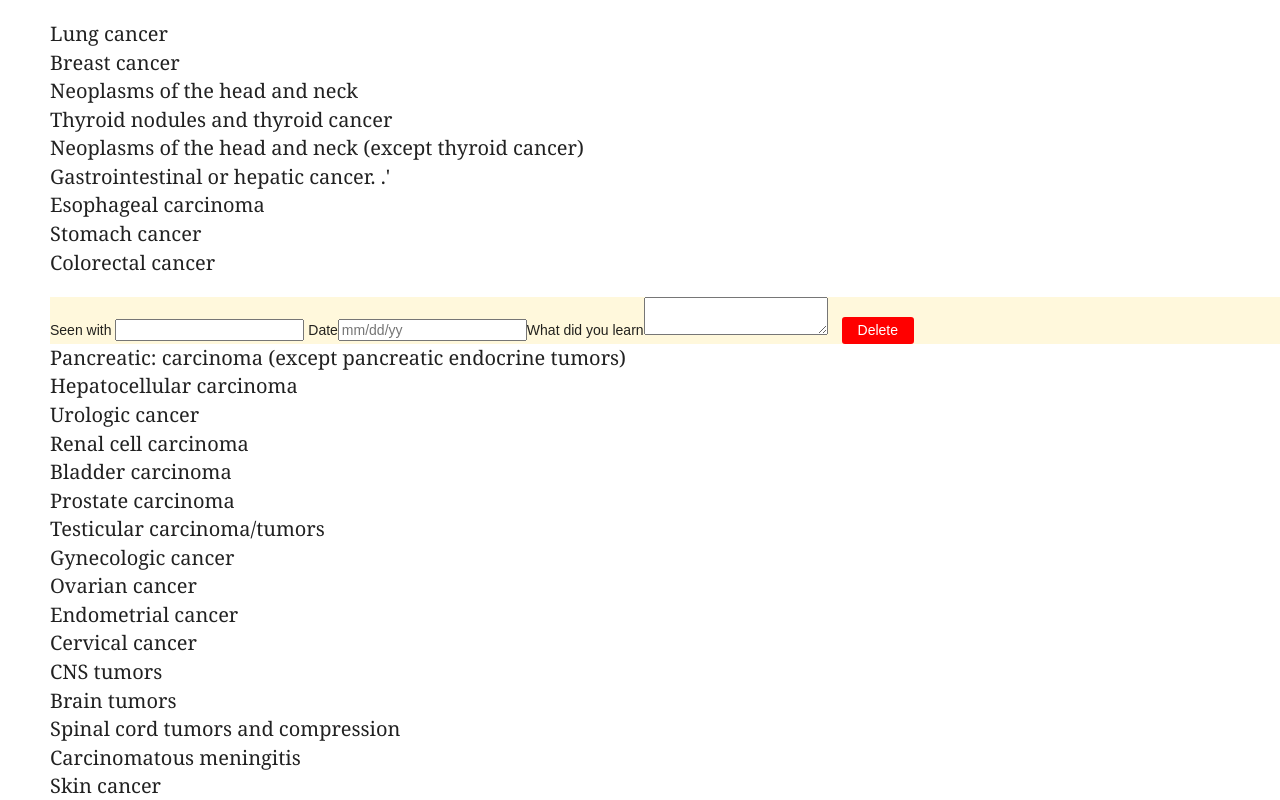
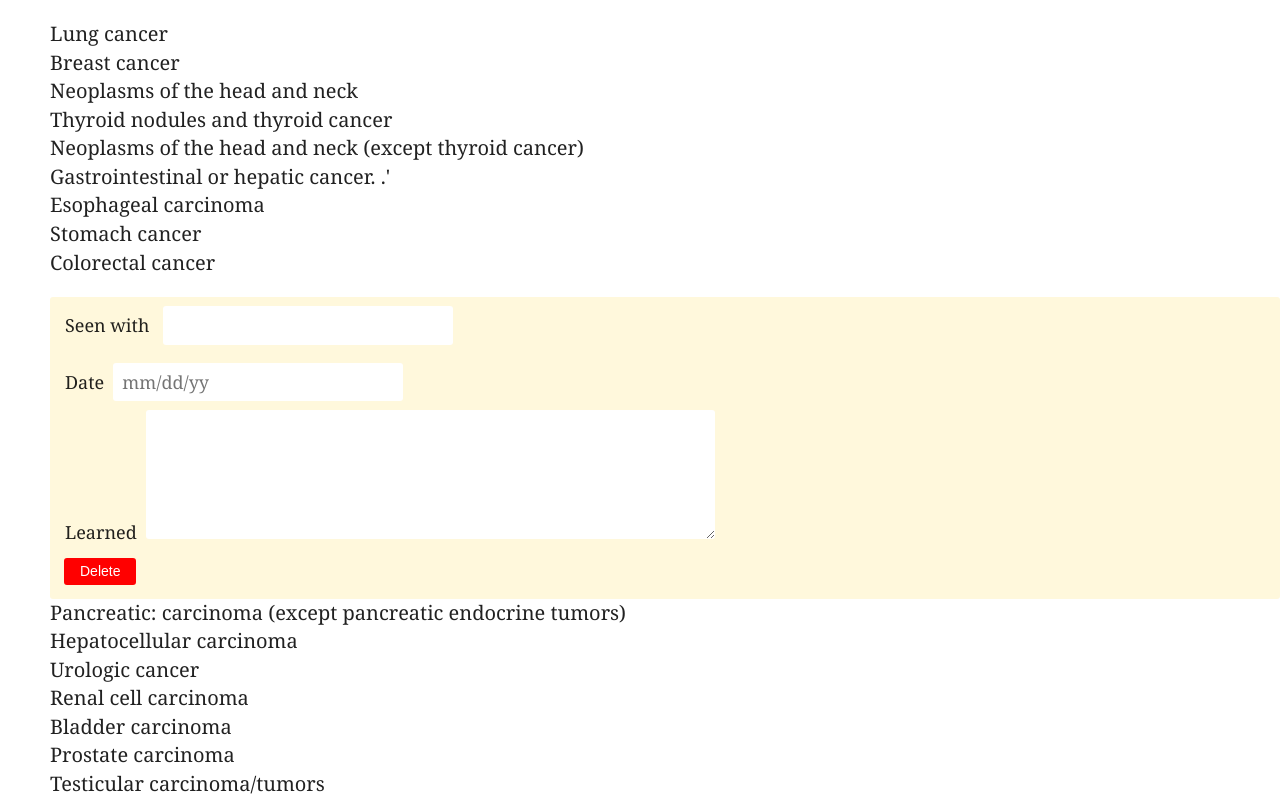
Before and after one commit to travisgerrard/conditionList, a React (Create React App) app: page / in a window 1280 px wide. Both pictures are taken after a click on the element "Colorectal cancer". Shown: the top 800 px of the page. Built offline with nearby package versions, Linux system fonts and the light colour scheme.

Commit message:
Added confirm function to delete button

```diff
--- a/src/App.js
+++ b/src/App.js
@@ -6,7 +6,7 @@ const myData = require('./conditionJSON/HemeOnc.json');
 const DeleteButton = styled.button`
   border-radius: 3px;
   padding: 0.25em 1em;
-  margin: 0 1em;
+  margin: 1em;
   background: red;
   color: white;
   border: 2px solid red;
@@ -27,6 +27,37 @@ const ListWrapper = styled.section`
 
 const InputWrapper = styled.section`
   background: Cornsilk;
+  border-radius: 3px;
+`;
+
+const SelectedLabel = styled.label`
+  font-family: Georgia;
+  font-size: 18px;
+  padding-left: 15px;
+`;
+
+const SelectedInput = styled.input`
+  padding: 0.5em;
+  margin: 0.5em;
+  color: black;
+  background: white;
+  border: none;
+  border-radius: 3px;
+  font-family: Georgia;
+  font-size: 18px;
+
+`;
+
+const SelectedTextArea = styled.textarea`
+  color: black;
+  margin-left: 0.5em;
+  background: white;
+  border: none;
+  border-radius: 3px;
+  font-family: Georgia;
+  font-size: 18px;
+  resize: both;
+
 `;
 
 class App extends Component {
@@ -77,7 +108,8 @@ class App extends Component {
   }
 
   deleteDisease = (element, e) => {
-    console.log("Delete");
+    //eslint-disable-next-line
+    if (confirm(`Are you sure you want to delete "${element.name}"`) == true) {
       const index = element.id - 1;
       console.log(index);
       console.log(element);
@@ -85,6 +117,7 @@ class App extends Component {
       diseaseData[index].hidden = true;
       this.setState({ diseaseData });
       localStorage.myData = JSON.stringify(this.state.diseaseData); //Using localStorage to persist data.
+    }
   }
 
   handleChangeSearchBox = (element, e) => {
@@ -123,27 +156,30 @@ class App extends Component {
     const inputData = (element) => (
       <div>
         <InputWrapper>
-          <label>Seen with </label>
-          <input
+          <SelectedLabel>Seen with </SelectedLabel>
+          <SelectedInput
             name="preceptor"
             id="preceptor"
             defaultValue={element.preceptor ? element.preceptor : ""}
             onChange={this.handleChangePreceptor.bind(this, element)}
           />
-        <label> Date</label>
-          <input
+        <br />
+        <SelectedLabel> Date</SelectedLabel>
+          <SelectedInput
             name={element.date}
             id={element.date}
             placeholder="mm/dd/yy"
             defaultValue={element.date ? element.date : ""}
             onChange={this.handleChangeDate.bind(this, element)}
           />
-        <label>What did you learn</label>
-        <textarea
+        <br />
+        <SelectedLabel>Learned</SelectedLabel>
+        <SelectedTextArea rows="6" cols="50"
           name="whatWasLearned"
           id="whatWasLearned"
           defaultValue={element.whatWasLearned ? element.whatWasLearned : ""}
           onChange={this.handleChangeWhatWasLearned.bind(this, element)}/>
+        <br />
         <DeleteButton onClick={this.deleteDisease.bind(this, element)}>Delete</DeleteButton>
       </InputWrapper>
       </div>
@@ -160,17 +196,17 @@ class App extends Component {
         </div>
     )
 
-    const searchBox = () => (
-      <div>
-        <label>Search For Term</label>
-          <input
-            name="searchBox"
-            id="searchBox"
-            placeholder="Type search term here"
-            onChange={this.handleChangeSearchBox.bind(this, this.props.diseaseData)}
-          />
-      </div>
-    )
+    // const searchBox = () => (
+    //   <div>
+    //     <label>Search For Term</label>
+    //       <input
+    //         name="searchBox"
+    //         id="searchBox"
+    //         placeholder="Type search term here"
+    //         onChange={this.handleChangeSearchBox.bind(this, this.props.diseaseData)}
+    //       />
+    //   </div>
+    // )
 
     const addCondition = () => (
       <div>
```
Lines whose indentation alone changed are shown as unchanged.
